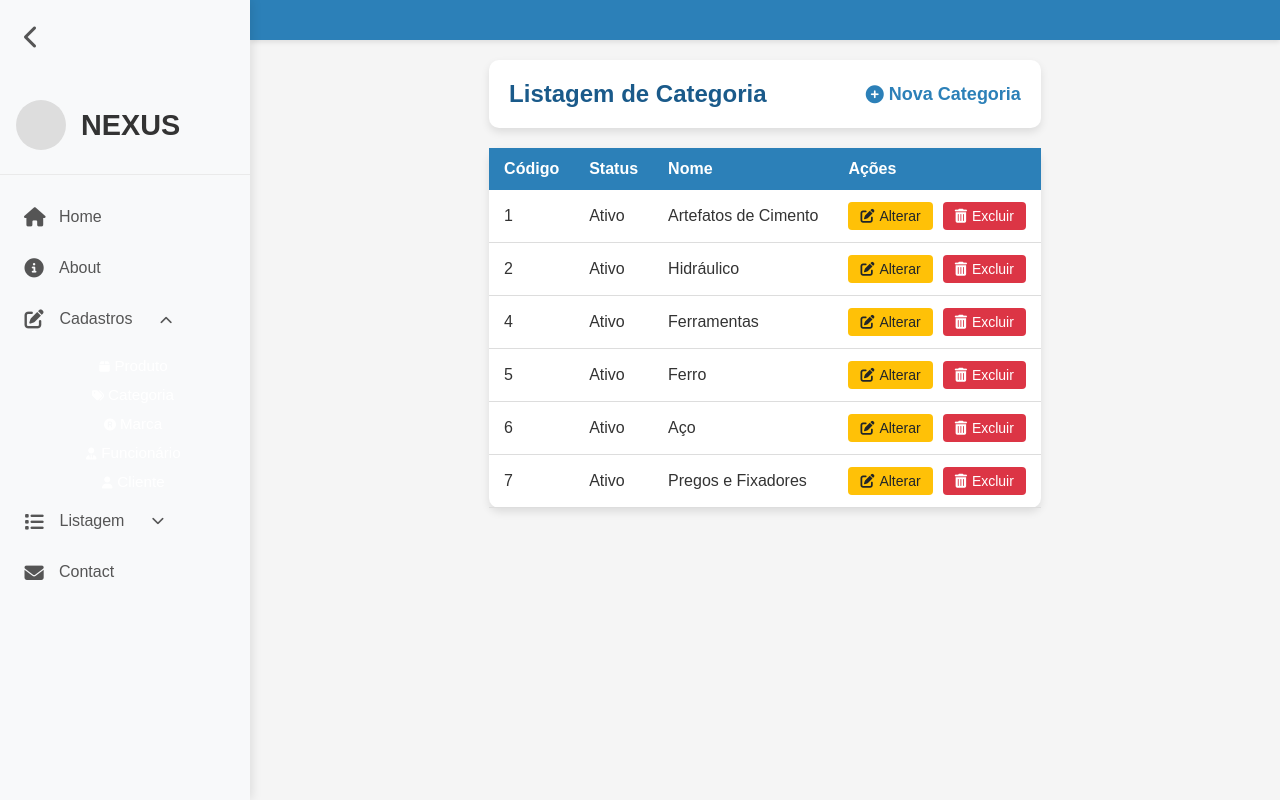
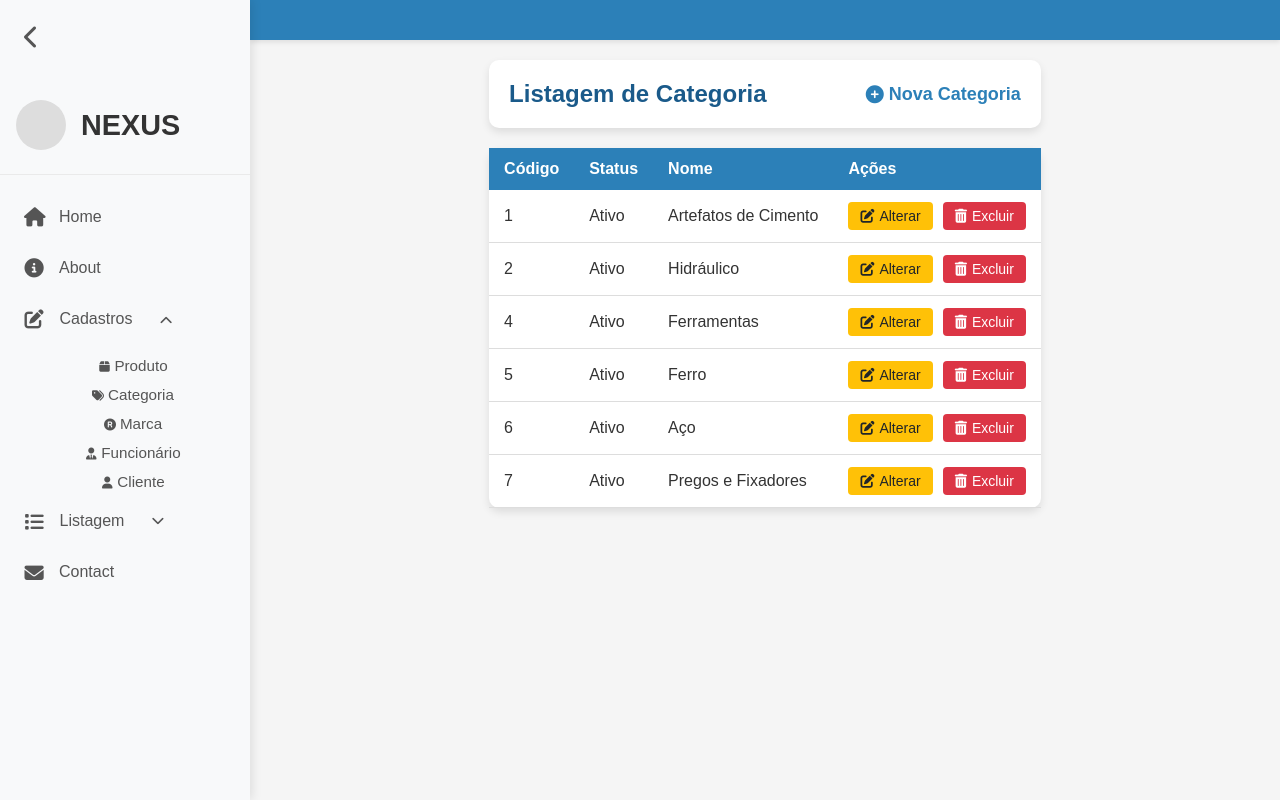
Before and after one commit to MarkisPaulo/TCC, a PHP site: page /categoria-listar.php in a window 1280 px wide, after a click on "Cadastros". Run offline with PHP 8.4, Linux system fonts and the light colour scheme; the visitor is signed in with stand-in values (Sample User, id 1); data comes from the database, SQL or seed files in the repository; some libraries are stand-ins or nearby versions.

Commit message:
alteração da cor dos elementos do dropdown

```diff
--- a/assets/css/header.css
+++ b/assets/css/header.css
@@ -205,7 +205,7 @@ nav a:hover::after {
 .sidebar nav ul li .dropdown li a {
     display: block;
     padding: 6px 8px;
-    color: inherit;
+    color: #555;
     text-decoration: none;
     font-size: .95em;
 }
```
